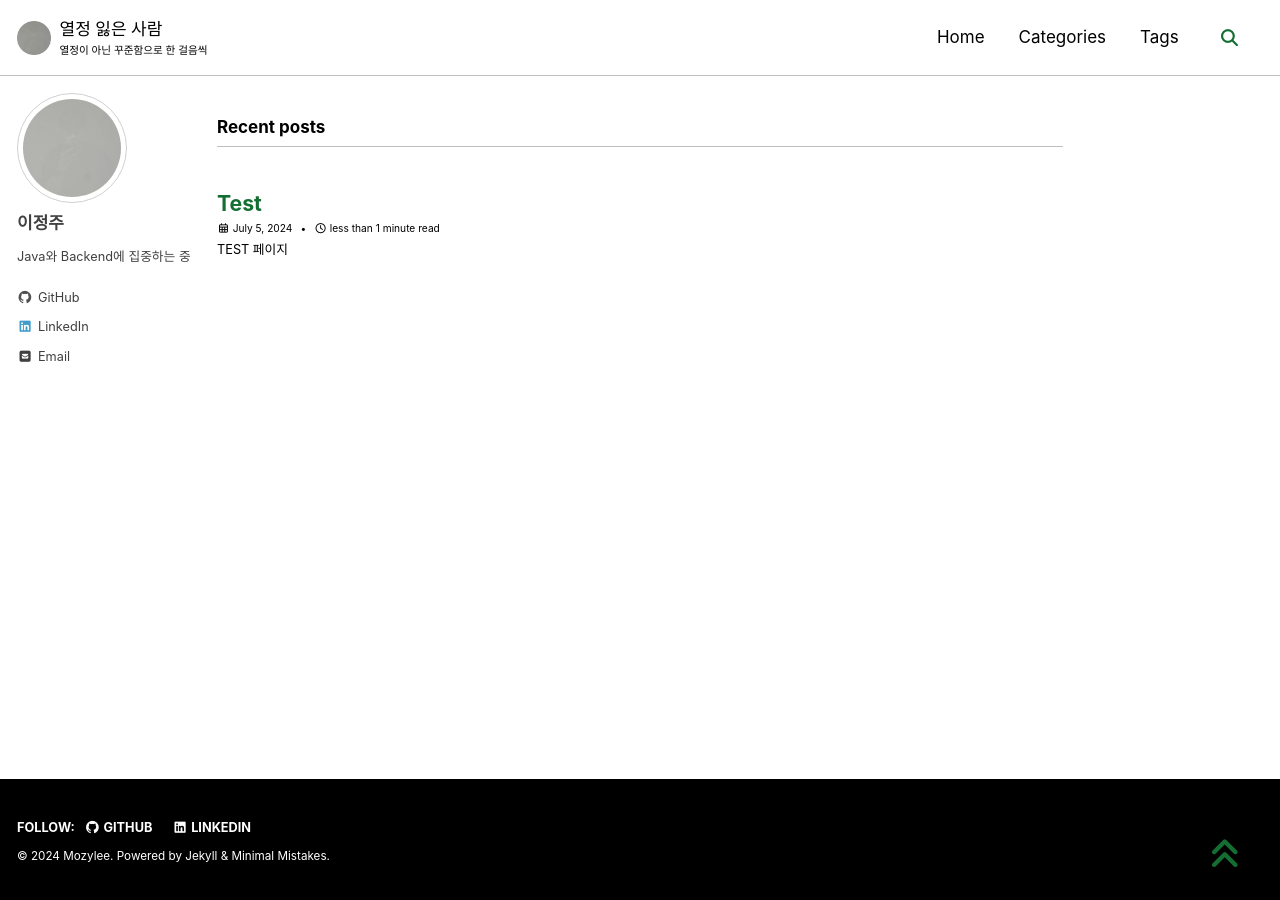
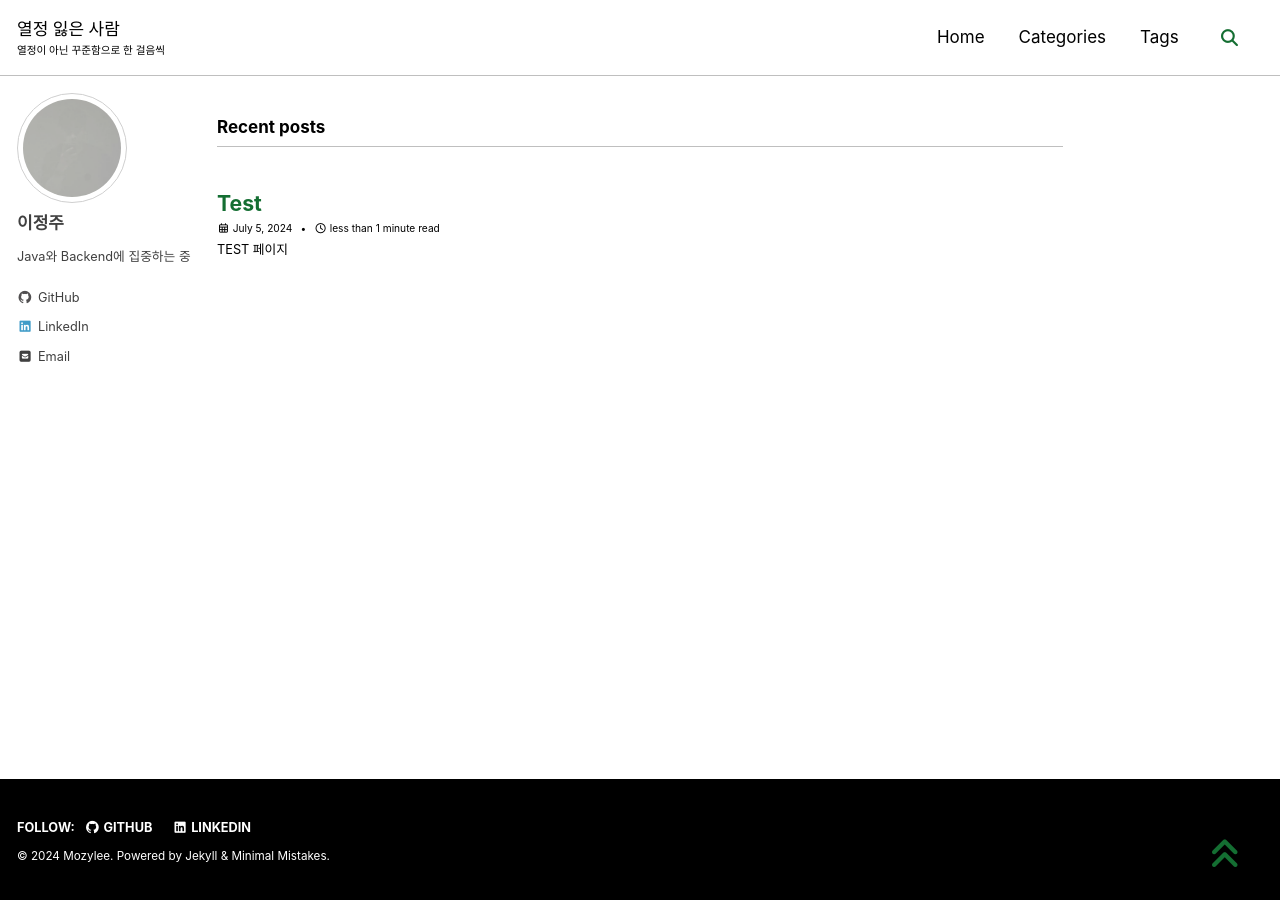
Before and after one commit to mozylee/mozylee.github.io, a Jekyll site: the page built from index.html, in a window 1280 px wide. Built offline with Jekyll 4.4.1, drawn with Linux system fonts in a browser that asks for light colours; cached includes are drawn as plain includes; the list of posts is cut into pages by our own code.

Commit message:
feat: remove masthead logo

```diff
--- a/_config.yml
+++ b/_config.yml
@@ -10,9 +10,7 @@ subtitle                 : "열정이 아닌 꾸준함으로 한 걸음씩"
 name                     : "Mozylee"
 description              : "Not passion. Just Do It."
 url                      : "https://mozylee.github.io"
-baseurl                  : # the subpath of your site, e.g. "/blog"
 repository               : "mozylee/mozylee.github.io"
-logo                     : "/assets/images/logo.png"
 breadcrumbs              : true
 words_per_minute         : 200
 enable_copy_code_button  : true
```
